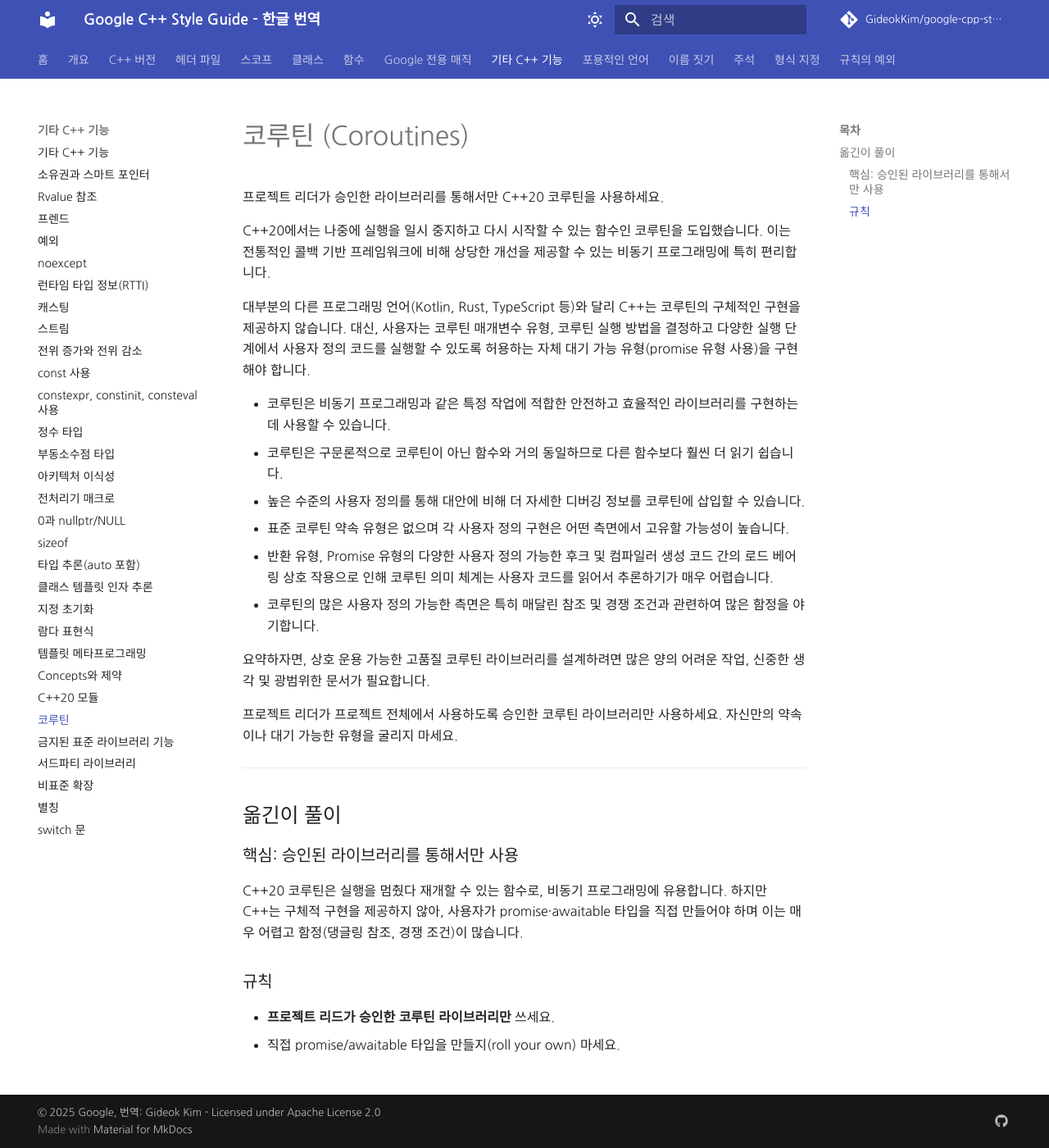
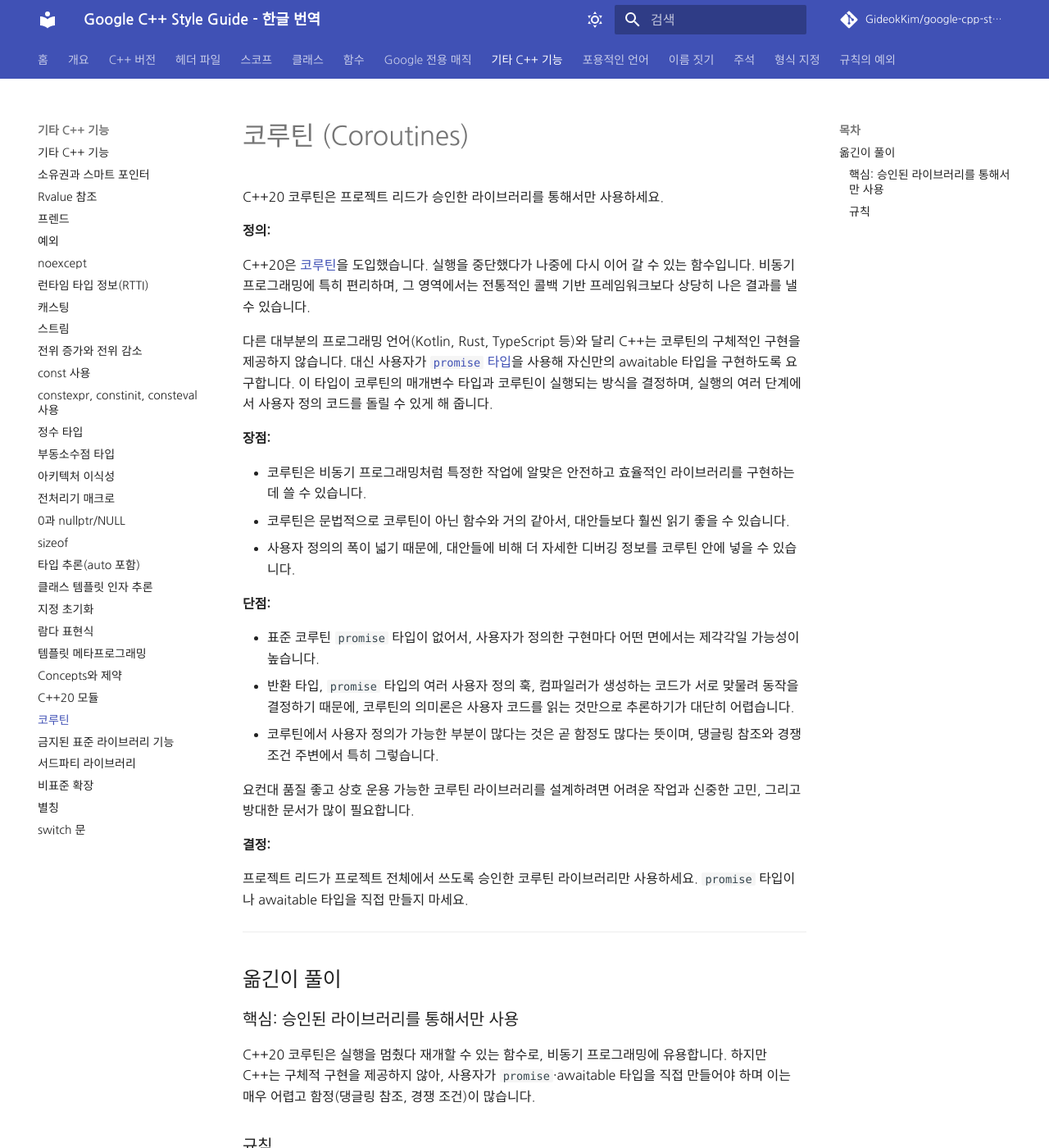
Before and after one commit to GideokKim/google-cpp-style-guide-kr, an MkDocs documentation site: the page built from google cpp style guide/coroutines.md, in a window 1280 px wide and 1400 px high. Shown: the whole window at 82% size. Built offline with MkDocs 1.6.1 and Material for MkDocs 9.7.7, drawn with Linux system fonts in a browser that asks for light colours; some web fonts are replaced; comment, search, counter and statistics services are not loaded; some of the changed text lies outside the part shown.

Commit message:
docs(other): restore upstream structure in `coroutines`
The page flattened the upstream Definition, Pros, Cons and Decision
blocks and dropped both cppreference links.

`promise type` — the C++ customization point a coroutine is built
around — was translated as "약속 유형", the word for a pledge, so the
Cons item about there being no standard one read as a statement about
promises rather than about a type. "Roll your own" was rendered
literally as "굴리지 마세요", and `load-bearing interactions` was
transliterated as "로드 베어링 상호 작용" rather than described.

Restore the four block labels and the links, keep `promise` and
`awaitable` as the type names they are, and retranslate the affected
sentences.

```diff
--- a/google cpp style guide/coroutines.md
+++ b/google cpp style guide/coroutines.md
@@ -1,22 +1,30 @@
 # 코루틴 (Coroutines)
 
-프로젝트 리더가 승인한 라이브러리를 통해서만 C++20 코루틴을 사용하세요.
+C++20 코루틴은 프로젝트 리드가 승인한 라이브러리를 통해서만 사용하세요.
 
-C++20에서는 나중에 실행을 일시 중지하고 다시 시작할 수 있는 함수인 코루틴을 도입했습니다. 이는 전통적인 콜백 기반 프레임워크에 비해 상당한 개선을 제공할 수 있는 비동기 프로그래밍에 특히 편리합니다.
+**정의:**
 
-대부분의 다른 프로그래밍 언어(Kotlin, Rust, TypeScript 등)와 달리 C++는 코루틴의 구체적인 구현을 제공하지 않습니다. 대신, 사용자는 코루틴 매개변수 유형, 코루틴 실행 방법을 결정하고 다양한 실행 단계에서 사용자 정의 코드를 실행할 수 있도록 허용하는 자체 대기 가능 유형(promise 유형 사용)을 구현해야 합니다.
+C++20은 [코루틴](https://en.cppreference.com/w/cpp/language/coroutines.html)을 도입했습니다. 실행을 중단했다가 나중에 다시 이어 갈 수 있는 함수입니다. 비동기 프로그래밍에 특히 편리하며, 그 영역에서는 전통적인 콜백 기반 프레임워크보다 상당히 나은 결과를 낼 수 있습니다.
 
-- 코루틴은 비동기 프로그래밍과 같은 특정 작업에 적합한 안전하고 효율적인 라이브러리를 구현하는 데 사용할 수 있습니다.
-- 코루틴은 구문론적으로 코루틴이 아닌 함수와 거의 동일하므로 다른 함수보다 훨씬 더 읽기 쉽습니다.
-- 높은 수준의 사용자 정의를 통해 대안에 비해 더 자세한 디버깅 정보를 코루틴에 삽입할 수 있습니다.
+다른 대부분의 프로그래밍 언어(Kotlin, Rust, TypeScript 등)와 달리 C++는 코루틴의 구체적인 구현을 제공하지 않습니다. 대신 사용자가 [`promise` 타입](https://en.cppreference.com/w/cpp/language/coroutines#Promise)을 사용해 자신만의 awaitable 타입을 구현하도록 요구합니다. 이 타입이 코루틴의 매개변수 타입과 코루틴이 실행되는 방식을 결정하며, 실행의 여러 단계에서 사용자 정의 코드를 돌릴 수 있게 해 줍니다.
 
-- 표준 코루틴 약속 유형은 없으며 각 사용자 정의 구현은 어떤 측면에서 고유할 가능성이 높습니다.
-- 반환 유형, Promise 유형의 다양한 사용자 정의 가능한 후크 및 컴파일러 생성 코드 간의 로드 베어링 상호 작용으로 인해 코루틴 의미 체계는 사용자 코드를 읽어서 추론하기가 매우 어렵습니다.
-- 코루틴의 많은 사용자 정의 가능한 측면은 특히 매달린 참조 및 경쟁 조건과 관련하여 많은 함정을 야기합니다.
+**장점:**
 
-요약하자면, 상호 운용 가능한 고품질 코루틴 라이브러리를 설계하려면 많은 양의 어려운 작업, 신중한 생각 및 광범위한 문서가 필요합니다.
+- 코루틴은 비동기 프로그래밍처럼 특정한 작업에 알맞은 안전하고 효율적인 라이브러리를 구현하는 데 쓸 수 있습니다.
+- 코루틴은 문법적으로 코루틴이 아닌 함수와 거의 같아서, 대안들보다 훨씬 읽기 좋을 수 있습니다.
+- 사용자 정의의 폭이 넓기 때문에, 대안들에 비해 더 자세한 디버깅 정보를 코루틴 안에 넣을 수 있습니다.
 
-프로젝트 리더가 프로젝트 전체에서 사용하도록 승인한 코루틴 라이브러리만 사용하세요. 자신만의 약속이나 대기 가능한 유형을 굴리지 마세요.
+**단점:**
+
+- 표준 코루틴 `promise` 타입이 없어서, 사용자가 정의한 구현마다 어떤 면에서는 제각각일 가능성이 높습니다.
+- 반환 타입, `promise` 타입의 여러 사용자 정의 훅, 컴파일러가 생성하는 코드가 서로 맞물려 동작을 결정하기 때문에, 코루틴의 의미론은 사용자 코드를 읽는 것만으로 추론하기가 대단히 어렵습니다.
+- 코루틴에서 사용자 정의가 가능한 부분이 많다는 것은 곧 함정도 많다는 뜻이며, 댕글링 참조와 경쟁 조건 주변에서 특히 그렇습니다.
+
+요컨대 품질 좋고 상호 운용 가능한 코루틴 라이브러리를 설계하려면 어려운 작업과 신중한 고민, 그리고 방대한 문서가 많이 필요합니다.
+
+**결정:**
+
+프로젝트 리드가 프로젝트 전체에서 쓰도록 승인한 코루틴 라이브러리만 사용하세요. `promise` 타입이나 awaitable 타입을 직접 만들지 마세요.
 
 ---
 
@@ -24,9 +32,9 @@ C++20에서는 나중에 실행을 일시 중지하고 다시 시작할 수 있
 
 ### 핵심: 승인된 라이브러리를 통해서만 사용
 
-C++20 코루틴은 실행을 멈췄다 재개할 수 있는 함수로, 비동기 프로그래밍에 유용합니다. 하지만 C++는 구체적 구현을 제공하지 않아, 사용자가 promise·awaitable 타입을 직접 만들어야 하며 이는 매우 어렵고 함정(댕글링 참조, 경쟁 조건)이 많습니다.
+C++20 코루틴은 실행을 멈췄다 재개할 수 있는 함수로, 비동기 프로그래밍에 유용합니다. 하지만 C++는 구체적 구현을 제공하지 않아, 사용자가 `promise`·awaitable 타입을 직접 만들어야 하며 이는 매우 어렵고 함정(댕글링 참조, 경쟁 조건)이 많습니다.
 
 ### 규칙
 
 - **프로젝트 리드가 승인한 코루틴 라이브러리만** 쓰세요.
-- 직접 promise/awaitable 타입을 만들지(roll your own) 마세요.
+- 직접 `promise`/awaitable 타입을 만들지 마세요.
```
